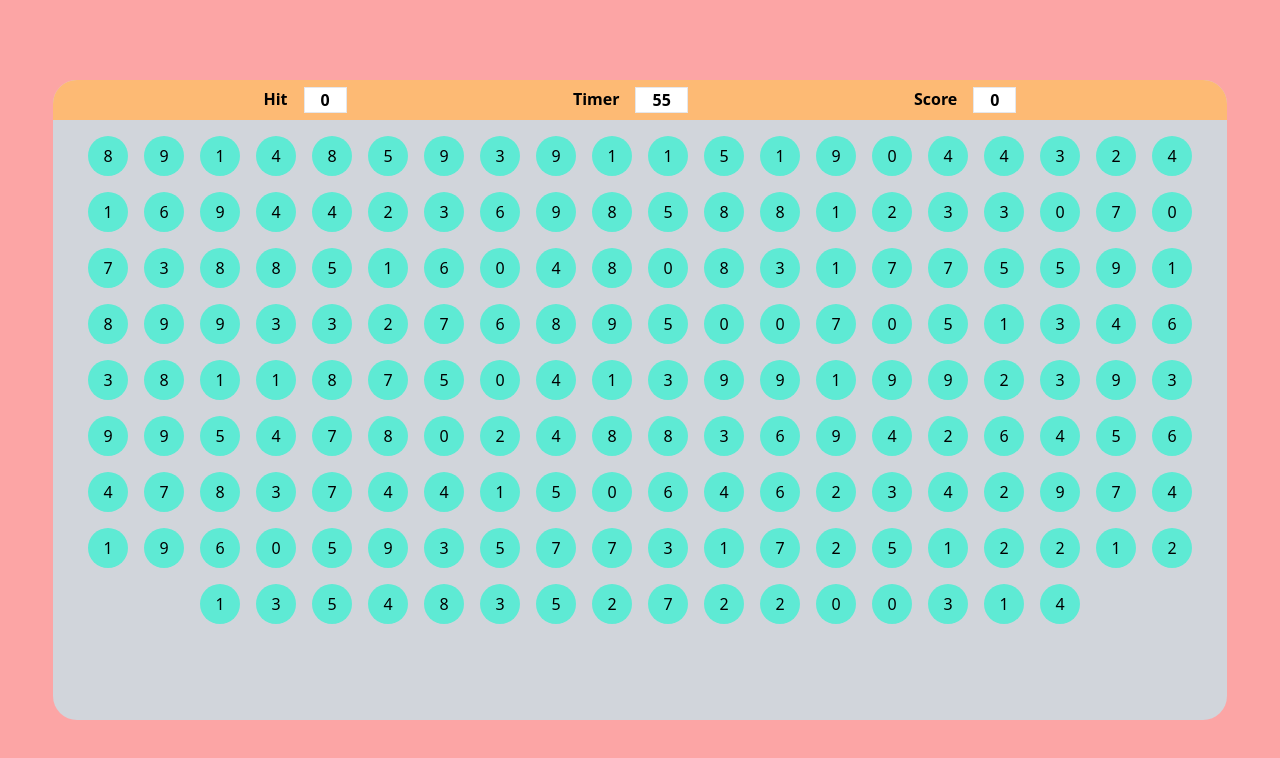
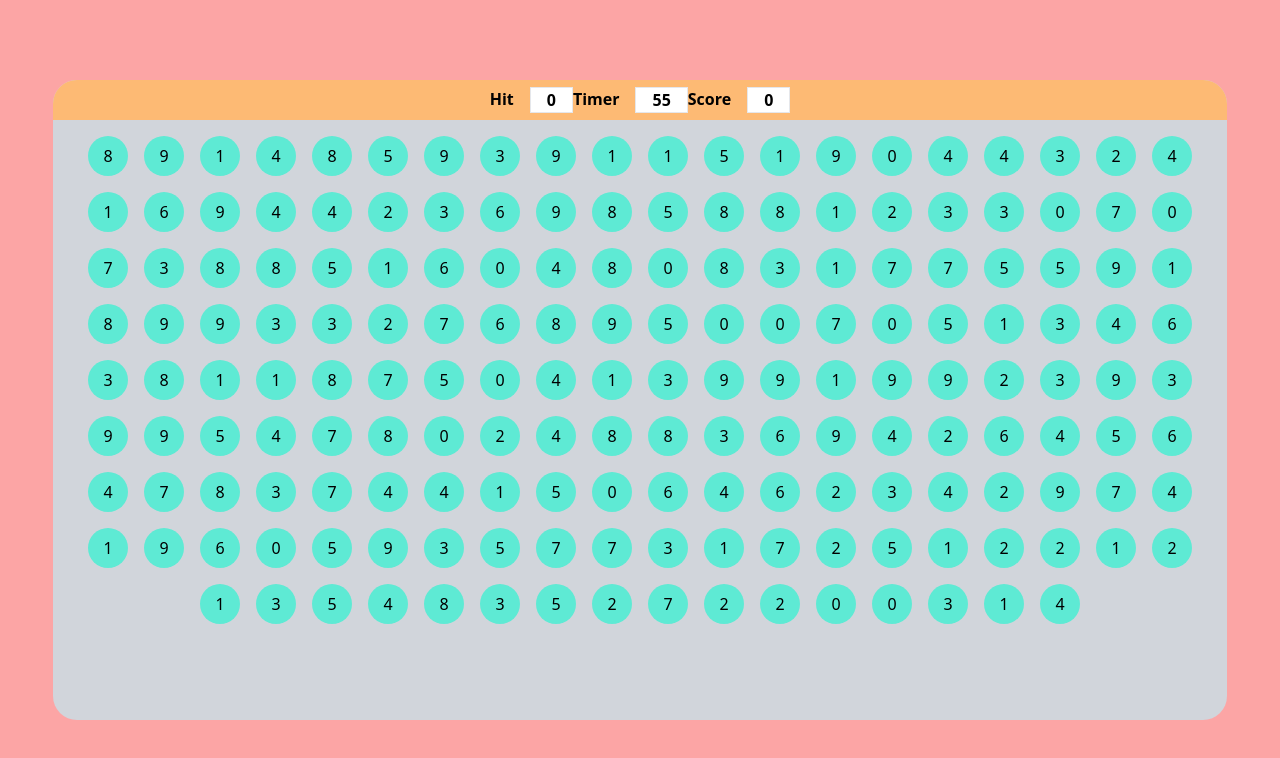
Before and after one commit to Kajaltiwari88/BubbleGame, a website: page index.html in a window 1280 px wide. Drawn offline with Linux system fonts and the light colour scheme.

Commit message:
Update index.html

```diff
--- a/index.html
+++ b/index.html
@@ -12,16 +12,16 @@
 <body class="bg-red-300  ">
     <div class="flex justify-center items-center h-screen ">
         <div id="box" class="w-11/12 h-4/5 bg-gray-300  overflow-hidden rounded-3xl">
-            <div id="ptop" class="bg-orange-300 w-full h-10 mx-4 flex justify-evenly items-center font-bold">
-                <div class="flex justify-center gap-4 px-4 ">
+            <div id="ptop" class="bg-orange-300 w-full h-10 mx-4 flex justify-center items-center font-bold">
+                <div class="flex justify-center gap-4 ">
                     <h2>Hit</h2>
                     <p id="hitval" class="border bg-white  h-full w-full px-4"></p>
                 </div>
-                <div class="flex justify-center gap-4 px-4">
+                <div class="flex justify-center gap-4">
                     <h2>Timer</h2>
                     <p id="timerval" class="border bg-white  h-full w-full px-4"></p>
                 </div>
-                <div  class="flex justify-center gap-4 px-4">
+                <div  class="flex justify-center gap-4">
                     <h2>Score</h2>
                     <p id="scoreval" class="border bg-white  h-full w-full px-4">0</p>
                 </div>
```
